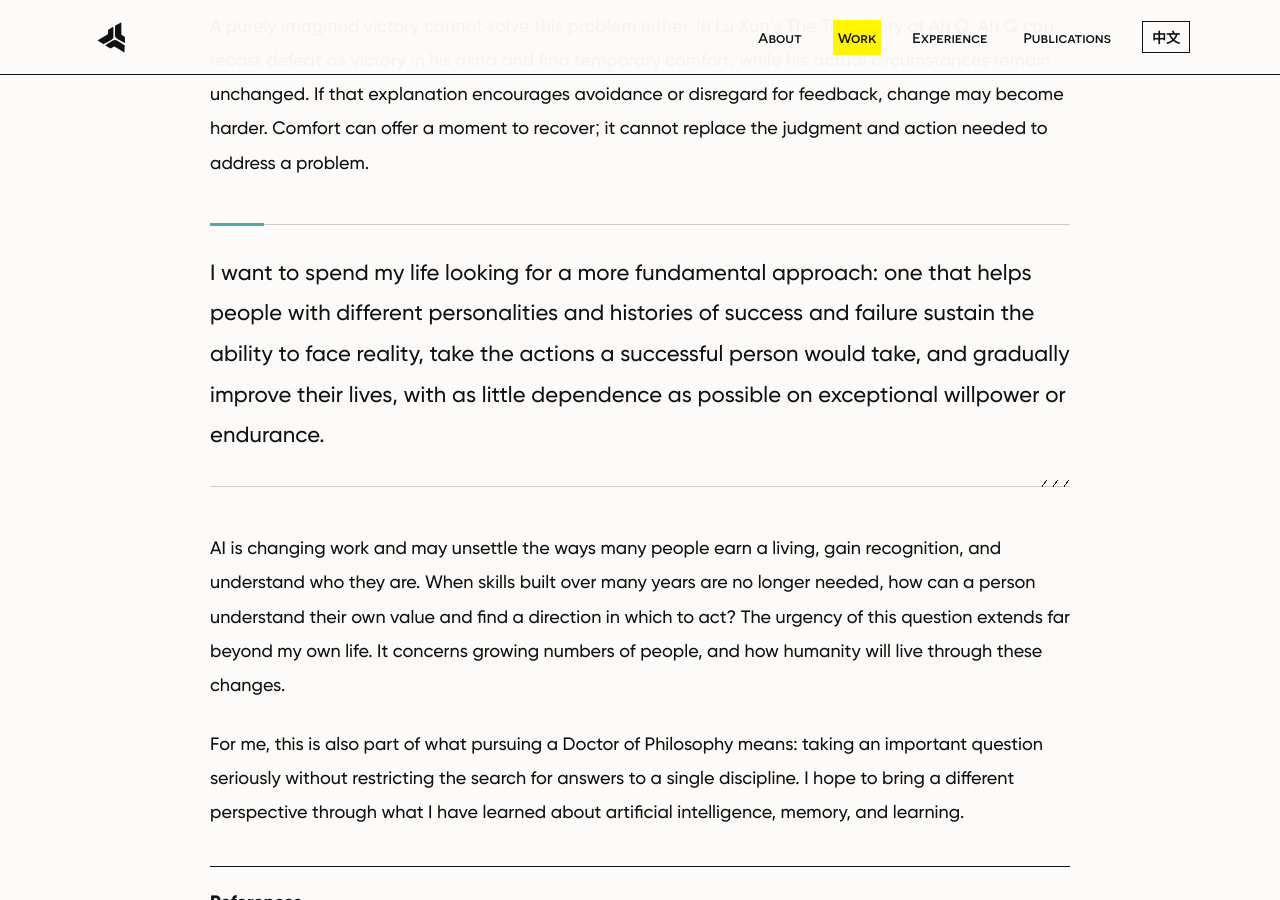
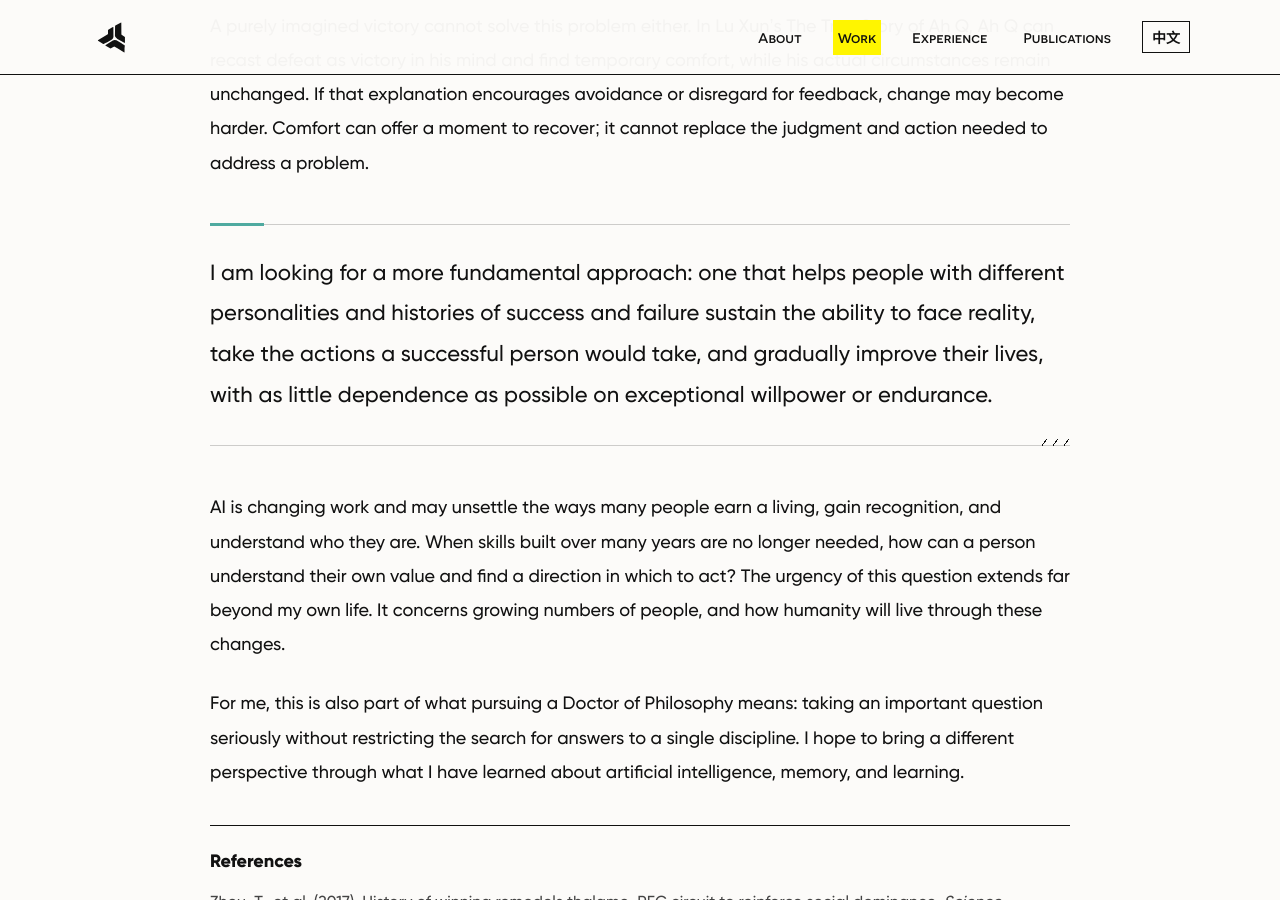
Before and after one commit to jayjunjieqiu/jayjunjieqiu.github.io, a Jekyll site: the page built from lifelong-question.html, in a window 1280 px wide and 900 px high, scrolled down 1883 px. Built offline with Jekyll 4.4.1, drawn with Linux system fonts in a browser that asks for light colours.

Commit message:
Simplify statement of the societal research question

```diff
--- a/_data/research_areas.json
+++ b/_data/research_areas.json
@@ -18,7 +18,7 @@
       "一篇给我启发的论文，是 Zhou 等人发表于 <em>Science</em> 的论文：<a href=\"https://doi.org/10.1126/science.aak9726\" aria-describedby=\"paper-reference\">History of winning remodels thalamo-PFC circuit to reinforce social dominance</a>（2017）。在实验条件下，多次获胜会增强小鼠特定脑回路的连接，使它们在之后的竞争中更容易保持优势。通俗地说，获胜的经历会留在大脑里，影响下一次竞争时的表现。",
       "这篇研究还有一个让我在意的发现：人工激活相关脑区，能让原本处于劣势的小鼠更主动地竞争，甚至战胜原先赢过它的对手。在这个实验里，过去的战绩并没有完全决定之后的表现。我想继续追问：对于人，我们能否也找到某种方法，让人即使经历过失败，也能采取成功者会做出的行动？",
       "纯粹的精神胜利也无法解决这个问题。阿Q可以在想象中把失败解释成胜利，暂时得到安慰，但现实中的处境并没有因此改善。如果这种解释让人回避问题、忽略反馈，它还可能使改变更难发生。自我安慰可以帮助人缓一口气，却不能替代解决问题所需要的判断和行动。",
-      "我想用一生寻找一种更本质、更基础的方法：让有着不同性格和成败经历的人，尽可能不必依赖过人的毅力与耐力，也能保持面对现实、采取成功者会做出的行动，并逐渐改善生活的能力。",
+      "我寻找一种更本质、更基础的方法：让有着不同性格和成败经历的人，尽可能不必依赖过人的毅力与耐力，也能保持面对现实、采取成功者会做出的行动，并逐渐改善生活的能力。",
       "AI 正在改变工作，也可能动摇许多人赖以获得收入、社会认可和身份感的方式。当一个人长期积累的技能不再被需要时，他该如何理解自己的价值，又如何找到继续行动的方向？这个问题的迫切性远不止于我个人，它关乎越来越多的人，也关乎整个人类如何面对这些变化。",
       "对我而言，这也是攻读 Doctor of Philosophy 的意义之一：认真追问一个重要的问题，不把寻找答案的方式限定在某个学科之内。我希望带着自己在人工智能、记忆与学习方面积累的知识，为它提供一个不同的视角。"
     ],
@@ -50,7 +50,7 @@
       "A paper that gave me inspiration was by Zhou and colleagues in <em>Science</em>: <a href=\"https://doi.org/10.1126/science.aak9726\" aria-describedby=\"paper-reference\">History of winning remodels thalamo-PFC circuit to reinforce social dominance</a> (2017). Under experimental conditions, repeated wins strengthened connections in a particular brain circuit in mice, helping them maintain an advantage in later contests. Put simply, winning left a trace in the brain that affected how they competed next.",
       "Another finding in the paper stayed with me: artificially activating the relevant brain region made previously subordinate mice compete more actively and even defeat opponents that had previously beaten them. In this experiment, their past record did not fully determine their later performance. I want to keep asking: could we find an approach that helps people take the actions a successful person would take, even after failure?",
       "A purely imagined victory cannot solve this problem either. In Lu Xun’s The True Story of Ah Q, Ah Q can recast defeat as victory in his mind and find temporary comfort, while his actual circumstances remain unchanged. If that explanation encourages avoidance or disregard for feedback, change may become harder. Comfort can offer a moment to recover; it cannot replace the judgment and action needed to address a problem.",
-      "I want to spend my life looking for a more fundamental approach: one that helps people with different personalities and histories of success and failure sustain the ability to face reality, take the actions a successful person would take, and gradually improve their lives, with as little dependence as possible on exceptional willpower or endurance.",
+      "I am looking for a more fundamental approach: one that helps people with different personalities and histories of success and failure sustain the ability to face reality, take the actions a successful person would take, and gradually improve their lives, with as little dependence as possible on exceptional willpower or endurance.",
       "AI is changing work and may unsettle the ways many people earn a living, gain recognition, and understand who they are. When skills built over many years are no longer needed, how can a person understand their own value and find a direction in which to act? The urgency of this question extends far beyond my own life. It concerns growing numbers of people, and how humanity will live through these changes.",
       "For me, this is also part of what pursuing a Doctor of Philosophy means: taking an important question seriously without restricting the search for answers to a single discipline. I hope to bring a different perspective through what I have learned about artificial intelligence, memory, and learning."
     ],
```
